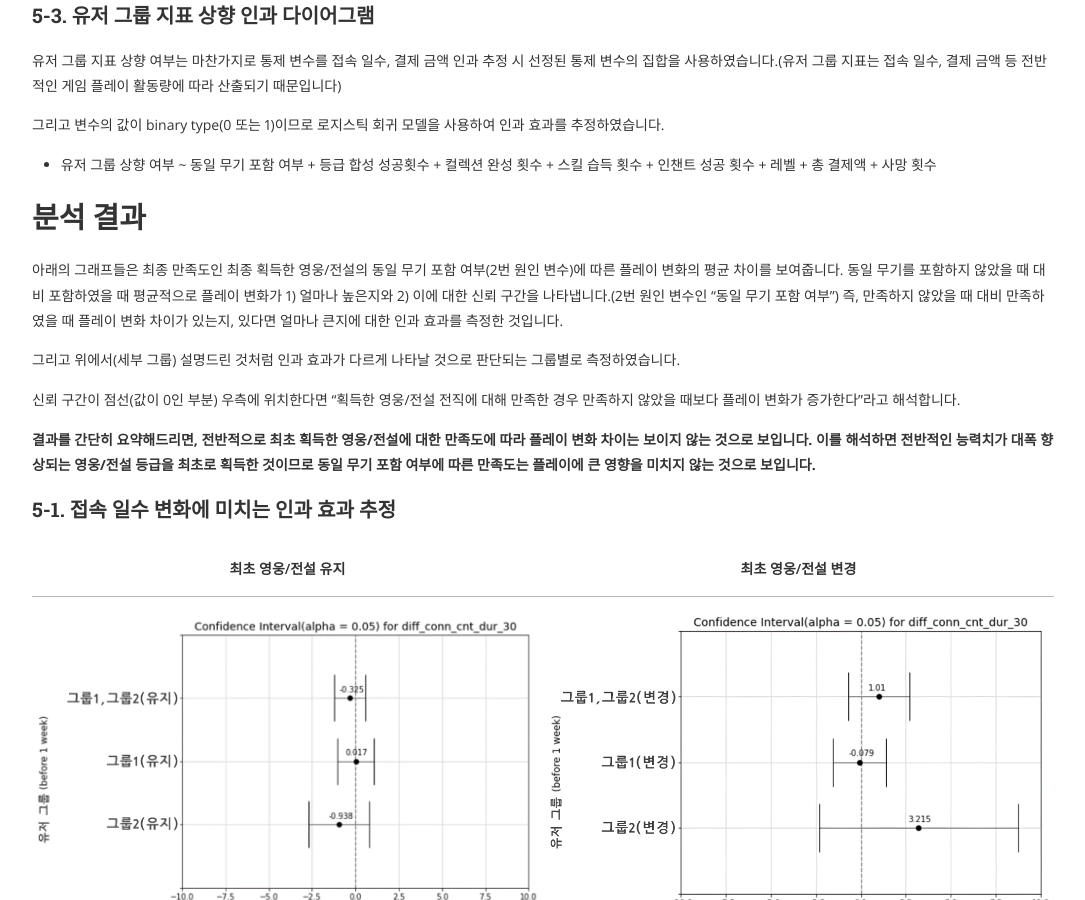
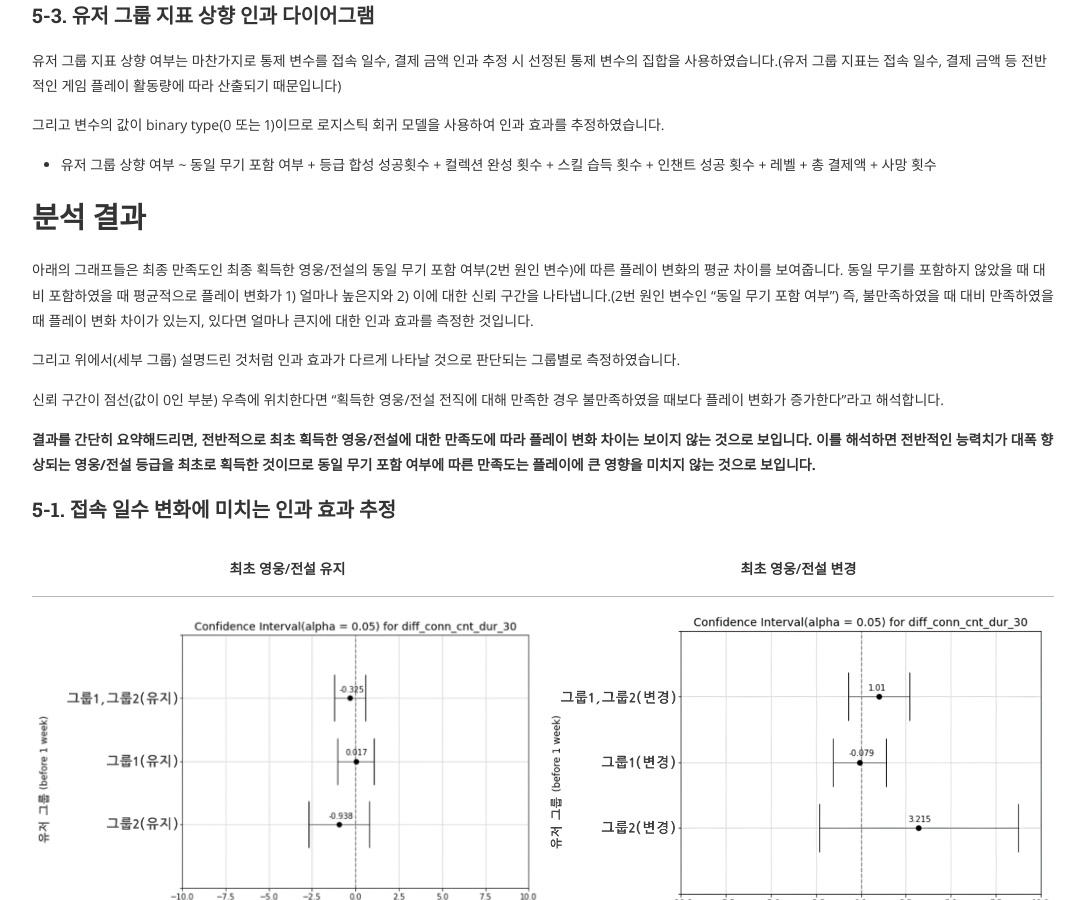
Before and after one commit to kurossncsoft/kurossncsoft.github.io, a Jekyll site: the page built from _posts/2021-05-18-class_get_causal_analysis2.md, in a window 1280 px wide and 900 px high, scrolled down 6298 px. Shown: the whole window, without its empty margins (97-1182 px from the left). Built offline with Jekyll 4.4.1, drawn with Linux system fonts in a browser that asks for light colours; nearby versions of some CDN libraries; comment, search, counter and statistics services are not loaded; some of the changed text lies outside the part shown.

Commit message:
1차 피드백3

```diff
--- a/_posts/2021-05-18-class_get_causal_analysis2.md
+++ b/_posts/2021-05-18-class_get_causal_analysis2.md
@@ -53,7 +53,7 @@
 그리고 최종 획득한 영웅/전설에 대한 만족 여부(최종 만족도) 뿐만 아니라 최초 획득한 영웅/전설에 대한 만족 여부(최초 만족도)도 같이 고려하는 것이 중요하다고 판단하였습니다. 예를 들어, 똑같이 최종 영웅/전설에 만족한 유저라도 최초 만족 여부에 따라 최종 영웅/전설에 느끼는 애착이 다를 것이고, 이는 플레이 변화에 영향을 줄 수 있습니다.
 
 * case1) 최초 만족 → 최종 만족 : 처음부터 만족하는 영웅/전설을 획득하여 변경 없이 사용
-* case2) 최초 불만족 → 최종 만족 : 처음 획득한 영웅/전설에 만족하지 않아 랜덤 변경하였고, 만족하는 것을 얻음
+* case2) 최초 불만족 → 최종 만족 : 처음 획득한 영웅/전설에 불만족하여 랜덤 변경하였고, 만족하는 것을 얻음
   * case1과 달리 랜덤 변경이라는 본인의 노력을 들여 최종 만족하는 영웅/전설을 획득한 경우
   * 획득한 영웅/전설에 대한 애착은 case1보다 높을 수 있음 → 애착은 플레이 변화에서 다르게 나타날 것
 
@@ -170,11 +170,11 @@
 
 # **분석 결과**
 
-아래의 그래프들은 최종 만족도인 최종 획득한 영웅/전설의 동일 무기 포함 여부(2번 원인 변수)에 따른 플레이 변화의 평균 차이를 보여줍니다. 동일 무기를 포함하지 않았을 때 대비 포함하였을 때 평균적으로 플레이 변화가 1) 얼마나 높은지와 2) 이에 대한 신뢰 구간을 나타냅니다.(2번 원인 변수인 "동일 무기 포함 여부") 즉, 만족하지 않았을 때 대비 만족하였을 때 플레이 변화 차이가 있는지, 있다면 얼마나 큰지에 대한 인과 효과를 측정한 것입니다.
+아래의 그래프들은 최종 만족도인 최종 획득한 영웅/전설의 동일 무기 포함 여부(2번 원인 변수)에 따른 플레이 변화의 평균 차이를 보여줍니다. 동일 무기를 포함하지 않았을 때 대비 포함하였을 때 평균적으로 플레이 변화가 1) 얼마나 높은지와 2) 이에 대한 신뢰 구간을 나타냅니다.(2번 원인 변수인 "동일 무기 포함 여부") 즉, 불만족하였을 때 대비 만족하였을 때 플레이 변화 차이가 있는지, 있다면 얼마나 큰지에 대한 인과 효과를 측정한 것입니다.
 
 그리고 위에서(세부 그룹) 설명드린 것처럼 인과 효과가 다르게 나타날 것으로 판단되는 그룹별로 측정하였습니다.
 
-신뢰 구간이 점선(값이 0인 부분) 우측에 위치한다면 "획득한 영웅/전설 전직에 대해 만족한 경우 만족하지 않았을 때보다 플레이 변화가 증가한다"라고 해석합니다.
+신뢰 구간이 점선(값이 0인 부분) 우측에 위치한다면 "획득한 영웅/전설 전직에 대해 만족한 경우 불만족하였을 때보다 플레이 변화가 증가한다"라고 해석합니다.
 
 **결과를 간단히 요약해드리면, 전반적으로 최초 획득한 영웅/전설에 대한 만족도에 따라 플레이 변화 차이는 보이지 않는 것으로 보입니다. 이를 해석하면 전반적인 능력치가 대폭 향상되는 영웅/전설 등급을 최초로 획득한 것이므로 동일 무기 포함 여부에 따른 만족도는 플레이에 큰 영향을 미치지 않는 것으로 보입니다.**
 
@@ -206,7 +206,7 @@
 
 대부분 그룹에서 영웅/전설 등급의 동일 무기 포함 여부는 유저 등급 상향 확률에 유의한 영향을 미치지 않습니다.
 
-단, 특정 그룹(그룹1이며 최초 획득 영웅/전설을 변경한 유저)에서는 6.7%p 정도의 인과 효과가 나타났습니다. 이는 해당 그룹에서 최초 획득한 영웅/전설에 만족하지 않아 변경한 유저 중 최종적으로 원하는 영웅/전설 전직을 획득하지 못한 유저 대비 원하는 전직을 획득한 유저가 향후 전반적인 플레이 증대가 일어날 확률이 높다는 것을 의미합니다.
+단, 특정 그룹(그룹1이며 최초 획득 영웅/전설을 변경한 유저)에서는 6.7%p 정도의 인과 효과가 나타났습니다. 이는 해당 그룹에서 최초 획득한 영웅/전설에 불만족하여 변경한 유저 중 최종적으로 원하는 영웅/전설 전직을 획득하지 못한 유저 대비 원하는 전직을 획득한 유저가 향후 전반적인 플레이 증대가 일어날 확률이 높다는 것을 의미합니다.
 
 그룹2에서는 위와 같은 현상이 나타나지 않았는데, 게임 참여도가 낮은 유저 층이므로 향후 플레이 변화에 영웅/전설 등급 자체는 매우 중요하지만 동일 무기 포함 여부는 크게 중요하게 작용하지 않는 것으로 생각됩니다.
 
```
